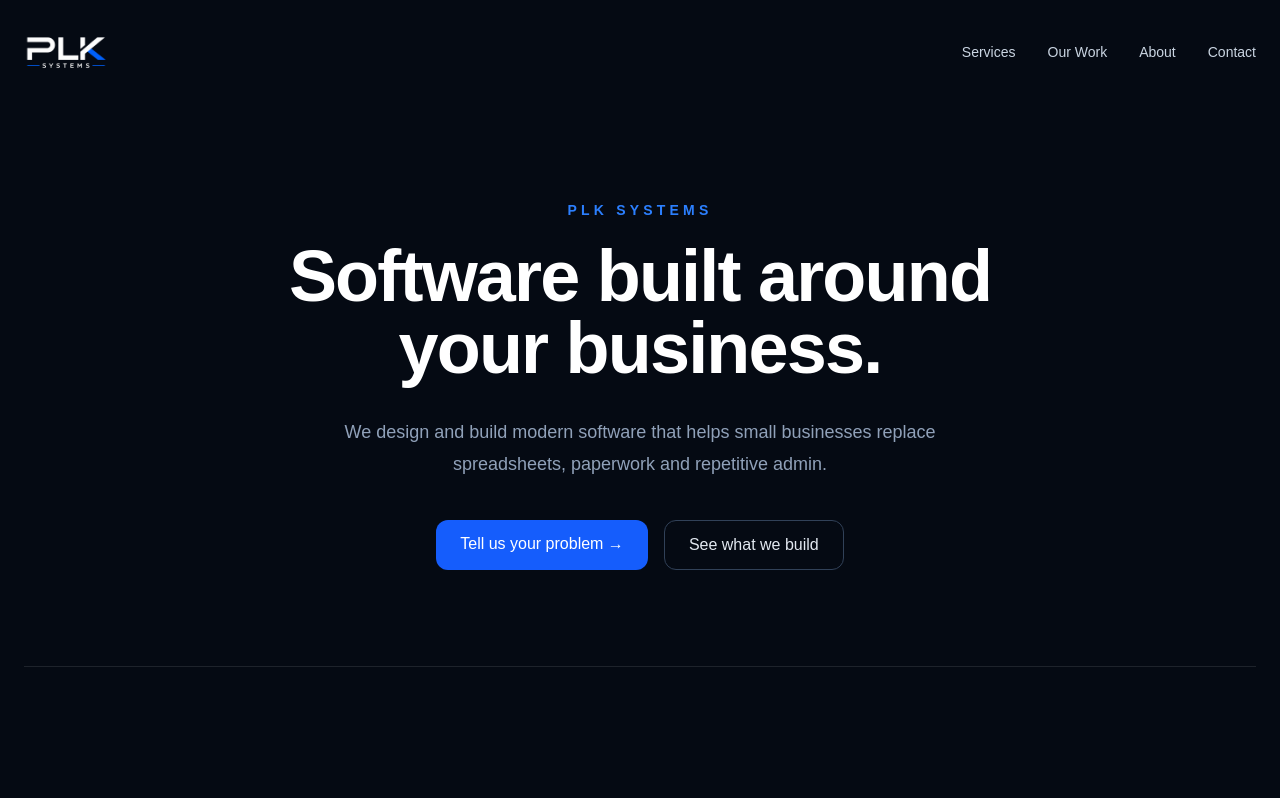
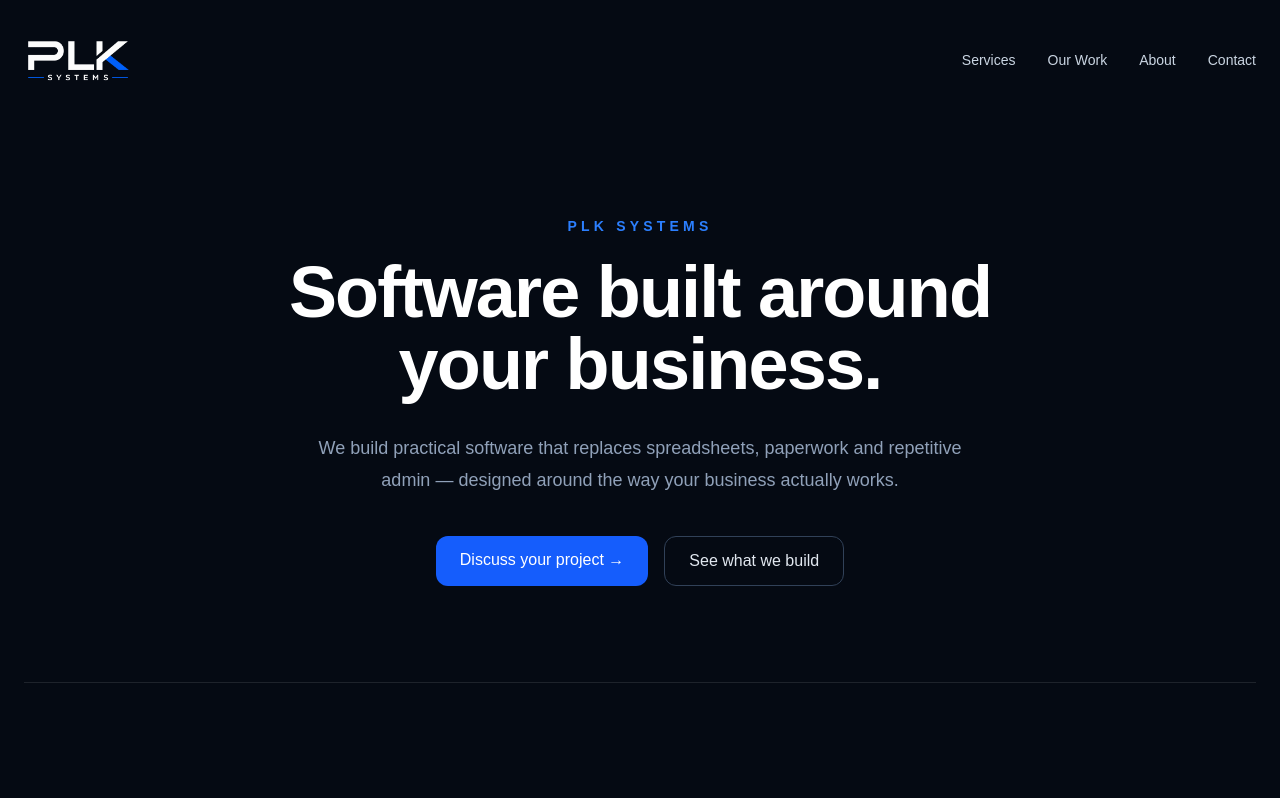
Before and after one commit to EuanPollock/plk-systems, a Next.js app: page / in a window 1280 px wide. Shown: the top 798 px of the page. Built offline with nearby package versions, Linux system fonts and the light colour scheme; no server answers.

Commit message:
Increase header logo size

```diff
--- a/app/page.tsx
+++ b/app/page.tsx
@@ -73,7 +73,7 @@ async function handleSubmit(event: React.FormEvent<HTMLFormElement>) {
   width={180}
   height={75}
   priority
-  className="h-14 w-auto object-contain"
+  className="h-18 w-auto object-contain"
 />
 
           <nav className="hidden gap-8 text-sm text-slate-300 md:flex">
@@ -103,8 +103,7 @@ async function handleSubmit(event: React.FormEvent<HTMLFormElement>) {
           </h1>
 
           <p className="mt-8 max-w-2xl text-lg leading-8 text-slate-400">
-            We design and build modern software that helps small businesses
-            replace spreadsheets, paperwork and repetitive admin.
+            We build practical software that replaces spreadsheets, paperwork and repetitive admin — designed around the way your business actually works.
           </p>
 
           <div className="mt-10 flex flex-col gap-4 sm:flex-row">
@@ -112,7 +111,7 @@ async function handleSubmit(event: React.FormEvent<HTMLFormElement>) {
               href="#contact"
               className="rounded-xl bg-blue-600 px-6 py-3 font-medium text-white transition hover:bg-blue-500"
             >
-              Tell us your problem →
+              Discuss your project →
             </a>
 
             <a
```
